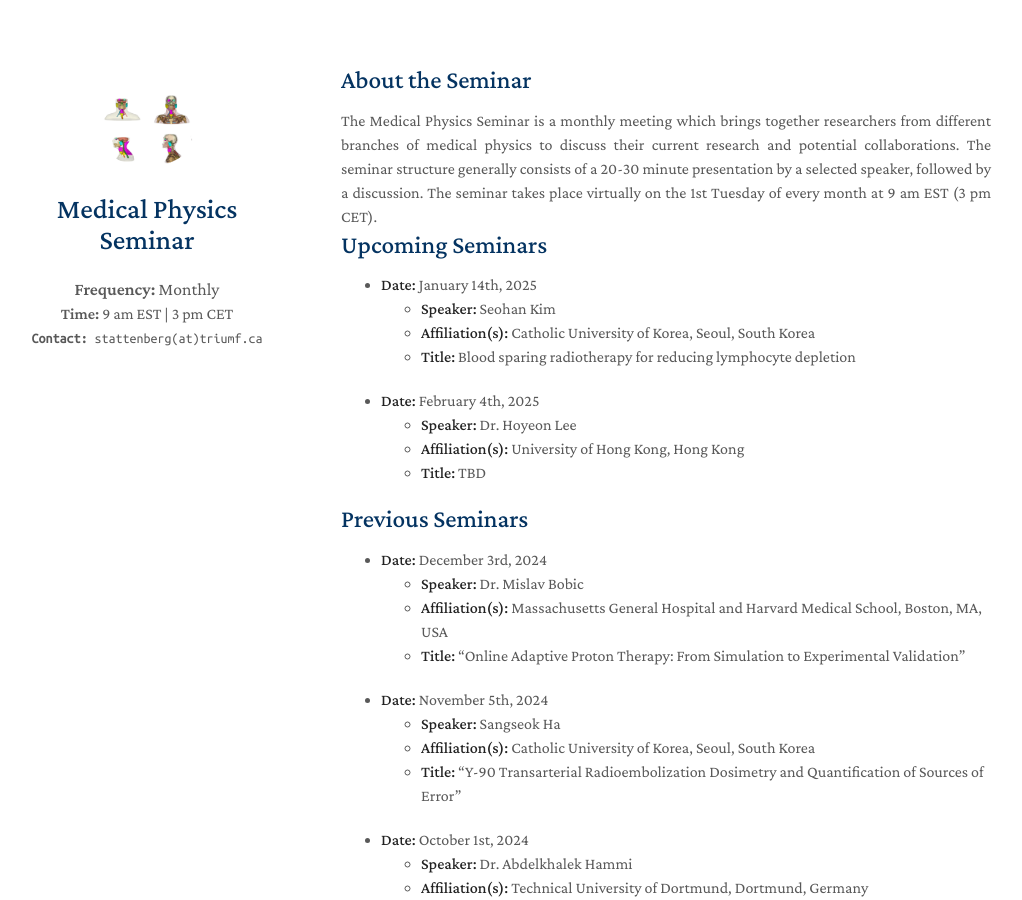
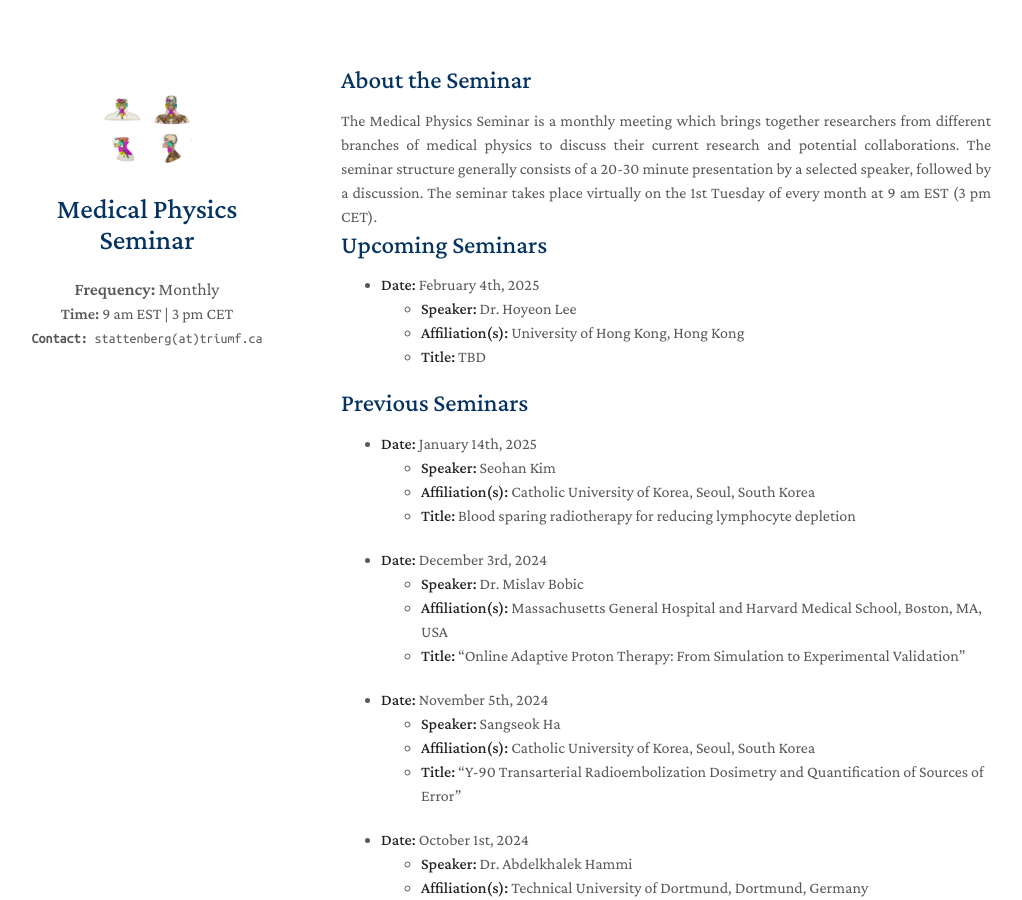
Before and after one commit to MedPhysSeminar/MedPhysSeminar.github.io, a Jekyll site: the page built from index.md, in a window 1280 px wide and 900 px high. Shown: the whole window, without its empty margins (129-1151 px from the left). Built offline with Jekyll 4.4.1, drawn with Linux system fonts in a browser that asks for light colours; nearby versions of some CDN libraries; a style sheet for code colours, icons or effects is not loaded; our own code applies the rules of GitHub Pages for plain Markdown files.

```diff
--- a/index.md
+++ b/index.md
@@ -9,17 +9,17 @@ layout: homepage
 
 ## Upcoming Seminars
 
-- **Date:** January 14th, 2025
-  - **Speaker:** Seohan Kim
-  - **Affiliation(s):** Catholic University of Korea, Seoul, South Korea
-  - **Title:** Blood sparing radiotherapy for reducing lymphocyte depletion
-
 - **Date:** February 4th, 2025
   - **Speaker:** Dr. Hoyeon Lee
   - **Affiliation(s):** University of Hong Kong, Hong Kong
   - **Title:** TBD
 
 ## Previous Seminars
+
+- **Date:** January 14th, 2025
+  - **Speaker:** Seohan Kim
+  - **Affiliation(s):** Catholic University of Korea, Seoul, South Korea
+  - **Title:** Blood sparing radiotherapy for reducing lymphocyte depletion
 
 - **Date:** December 3rd, 2024
   - **Speaker:** Dr. Mislav Bobic
```
